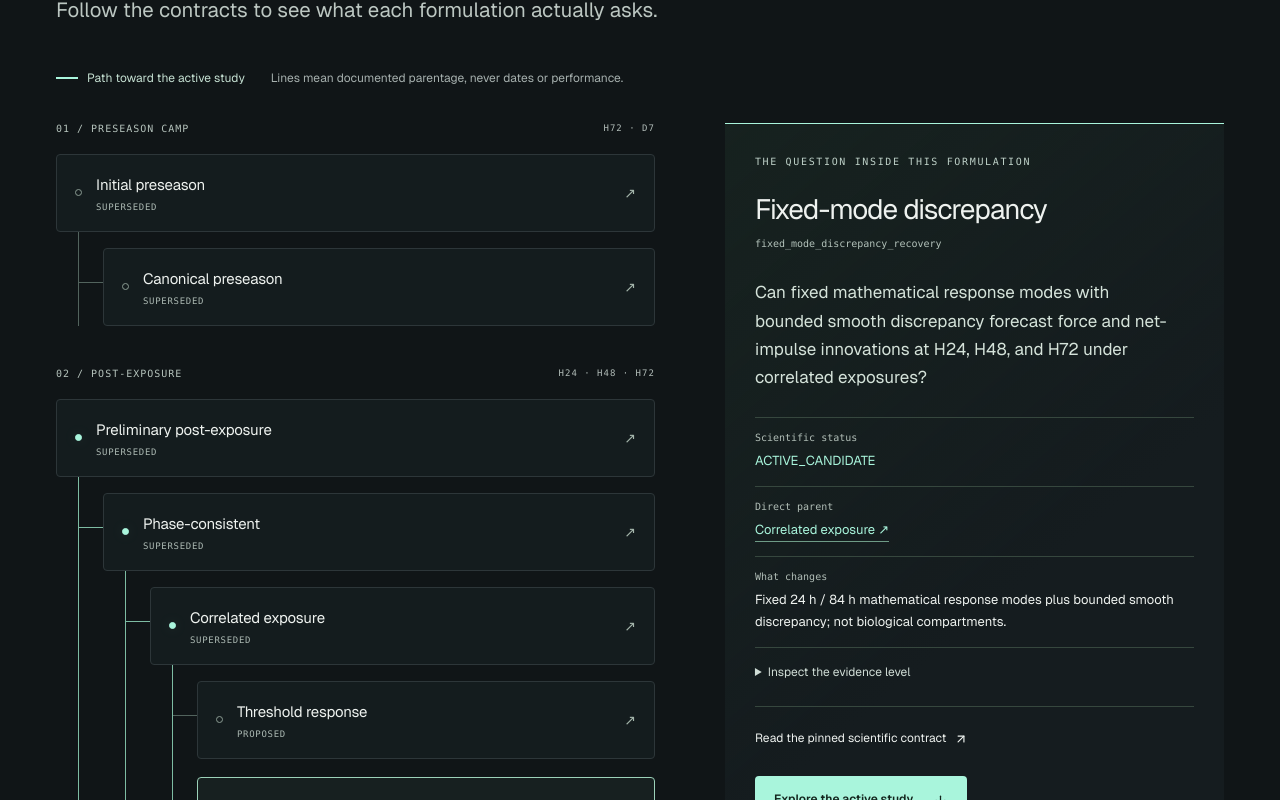
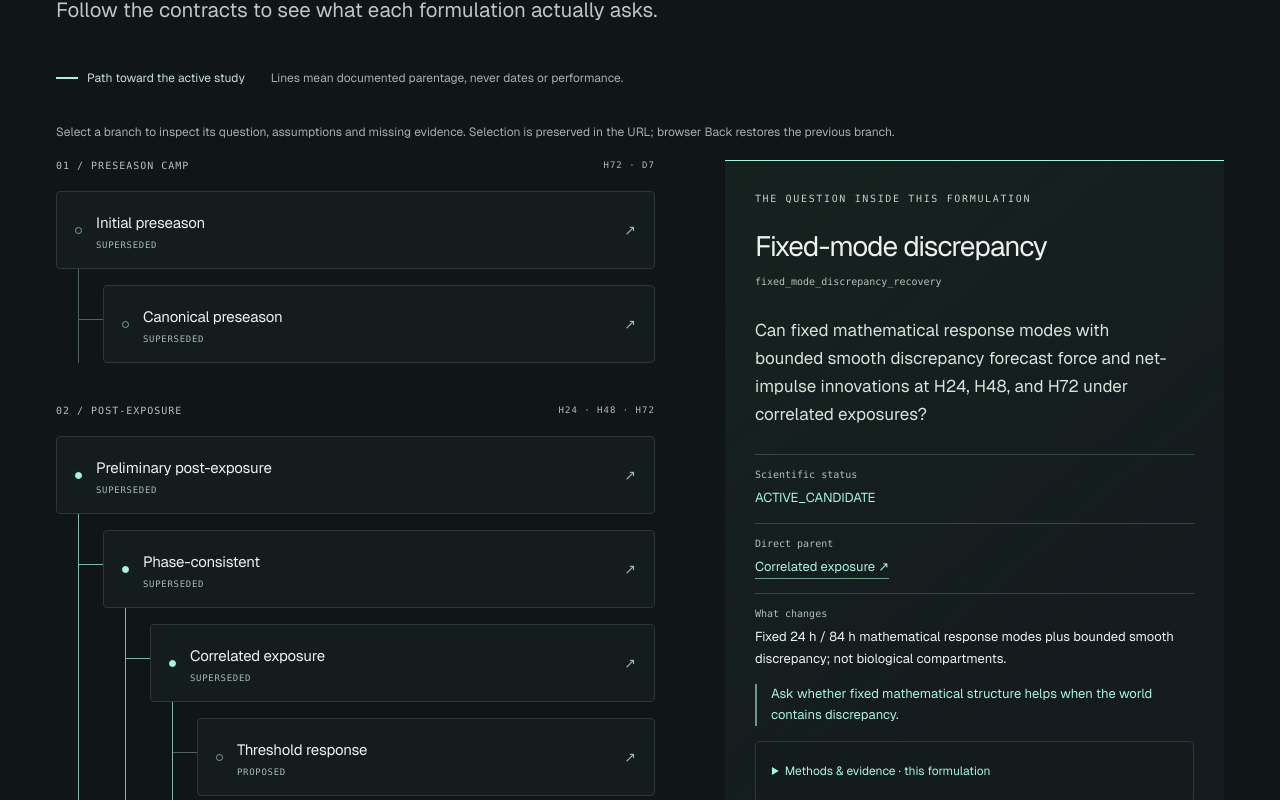
Before and after one commit to Litju/CMJRecoveryDynamicsBench, a Next.js app: page / in a window 1280 px wide. Shown: the part 4600-5400 px from the top of the page. Built offline with nearby package versions, Linux system fonts and the light colour scheme.

Commit message:
feat(lineage): expose formulation methods and shareable branch selection

```diff
--- a/src/components/lineage.tsx
+++ b/src/components/lineage.tsx
@@ -1,5 +1,5 @@
 "use client";
-import { useState } from "react";
+import { useEffect, useState } from "react";
 import { ArrowDown, ArrowUpRight, GitBranch } from "lucide-react";
 import {
   lineage,
@@ -8,6 +8,7 @@ import {
   type Formulation,
 } from "@/lib/story";
 import { sourceLink } from "@/lib/science";
+import methods from "@/data/formulation-methods.json";
 
 const activeId = "fixed_mode_discrepancy_recovery";
 const activePath = new Set([
@@ -26,6 +27,7 @@ function FormulationDetail({
   onSelect: Selection["onSelect"];
 }) {
   const parent = lineage.find((n) => n.id === node.parent);
+  const method = methods[node.id as keyof typeof methods];
   return (
     <>
       <span className="eyebrow">THE QUESTION INSIDE THIS FORMULATION</span>
@@ -59,6 +61,19 @@ function FormulationDetail({
           <dd>{node.change}</dd>
         </div>
       </dl>
+      <p className="formulation-relevance">{method.relevance}</p>
+      <details className="methods-sheet formulation-methods" key={node.id}>
+        <summary>Methods & evidence · this formulation</summary>
+        <dl>
+          <dt>World / dynamics family</dt><dd><code>{method.world}</code></dd>
+          <dt>Observation law</dt><dd><code>{method.observation}</code></dd>
+          <dt>Forecast task</dt><dd>{method.task}</dd>
+          <dt>Metric & evaluation authority</dt><dd>{method.metric}</dd>
+          <dt>Assumption / limitation</dt><dd>{method.limitation}</dd>
+        </dl>
+        <p>A formulation defines a world, observation and task. A fitted predictor is a separate object. Only the active new study has the four-model comparison below.</p>
+        <a href={sourceLink(reconstruction.source)} className="quiet-link">Inspect missing model authorities ↗</a>
+      </details>
       <details className="lineage-evidence">
         <summary>Inspect the evidence level</summary>
         <dl>
@@ -143,9 +158,22 @@ function Branch({
 }
 export default function Lineage() {
   const [selected, setSelected] = useState(activeId);
+  useEffect(() => {
+    const restore = () => {
+      const id = new URLSearchParams(location.search).get("formulation");
+      setSelected(lineage.some(n => n.id === id) ? id! : activeId);
+    };
+    restore();
+    window.addEventListener("popstate", restore);
+    return () => window.removeEventListener("popstate", restore);
+  }, []);
   const node = lineage.find((n) => n.id === selected)!;
   const select = (id: string) => {
     setSelected(id);
+    const url = new URL(location.href);
+    url.searchParams.set("formulation", id);
+    url.hash = "lineage";
+    history.pushState(null, "", url);
     // Keep parent navigation in the graph's keyboard order, including on small screens.
     document
       .querySelector<HTMLButtonElement>(`[data-formulation="${id}"] > button`)
@@ -179,6 +207,7 @@ export default function Lineage() {
           Lines mean documented parentage, never dates or performance.
         </span>
       </div>
+      <p className="story-caption">Select a branch to inspect its question, assumptions and missing evidence. Selection is preserved in the URL; browser Back restores the previous branch.</p>
       <div className="lineage-layout">
         <div
           className="lineage-graph"
```
